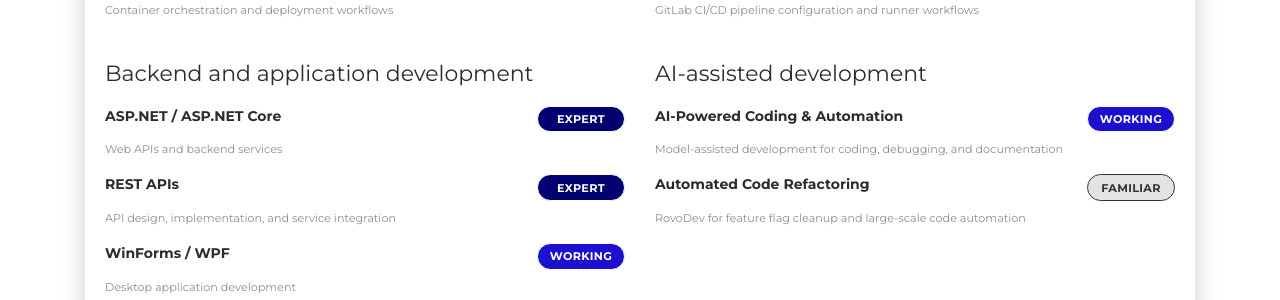
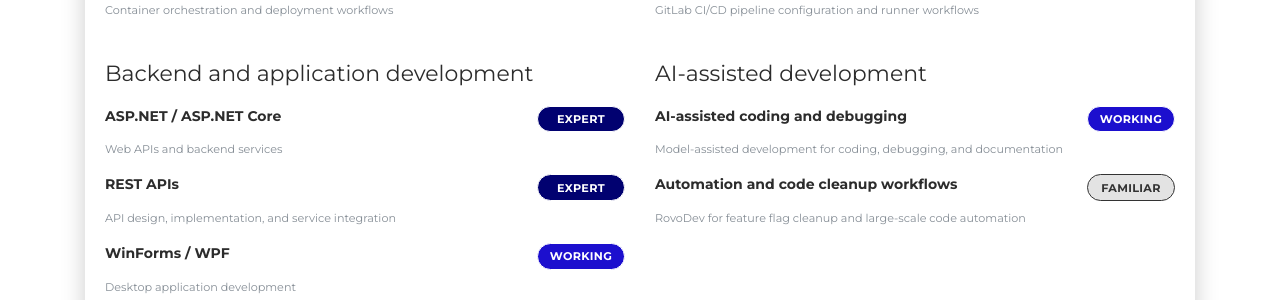
Before and after one commit to jamesd24/jamesd24.github.io, a Jekyll site: the page built from index.html, in a window 1280 px wide and 900 px high, scrolled down 1727 px. Shown: the part 153-453 px from the top of the window. Built offline with Jekyll 4.4.1, drawn with Linux system fonts in a browser that asks for light colours; nearby versions of some CDN libraries.

Commit message:
Apply final polish to AI-assisted skills terminology

```diff
--- a/_data/skills.yml
+++ b/_data/skills.yml
@@ -81,9 +81,9 @@
 
 - name: AI-assisted development
   skills:
-    - name: AI-Powered Coding & Automation
+    - name: AI-assisted coding and debugging
       level: Working
       evidence: Model-assisted development for coding, debugging, and documentation
-    - name: Automated Code Refactoring
+    - name: Automation and code cleanup workflows
       level: Familiar
       evidence: RovoDev for feature flag cleanup and large-scale code automation
```
